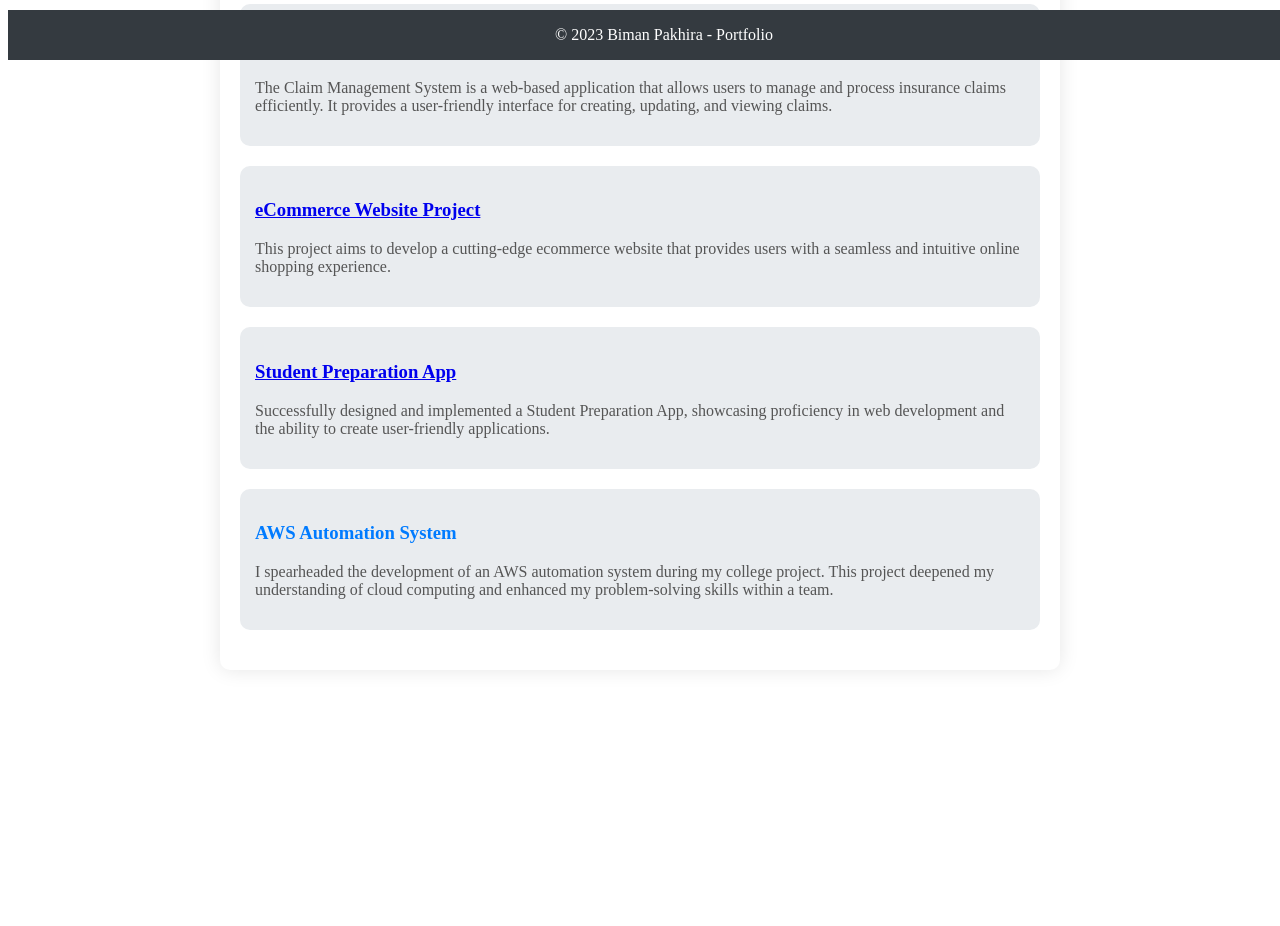
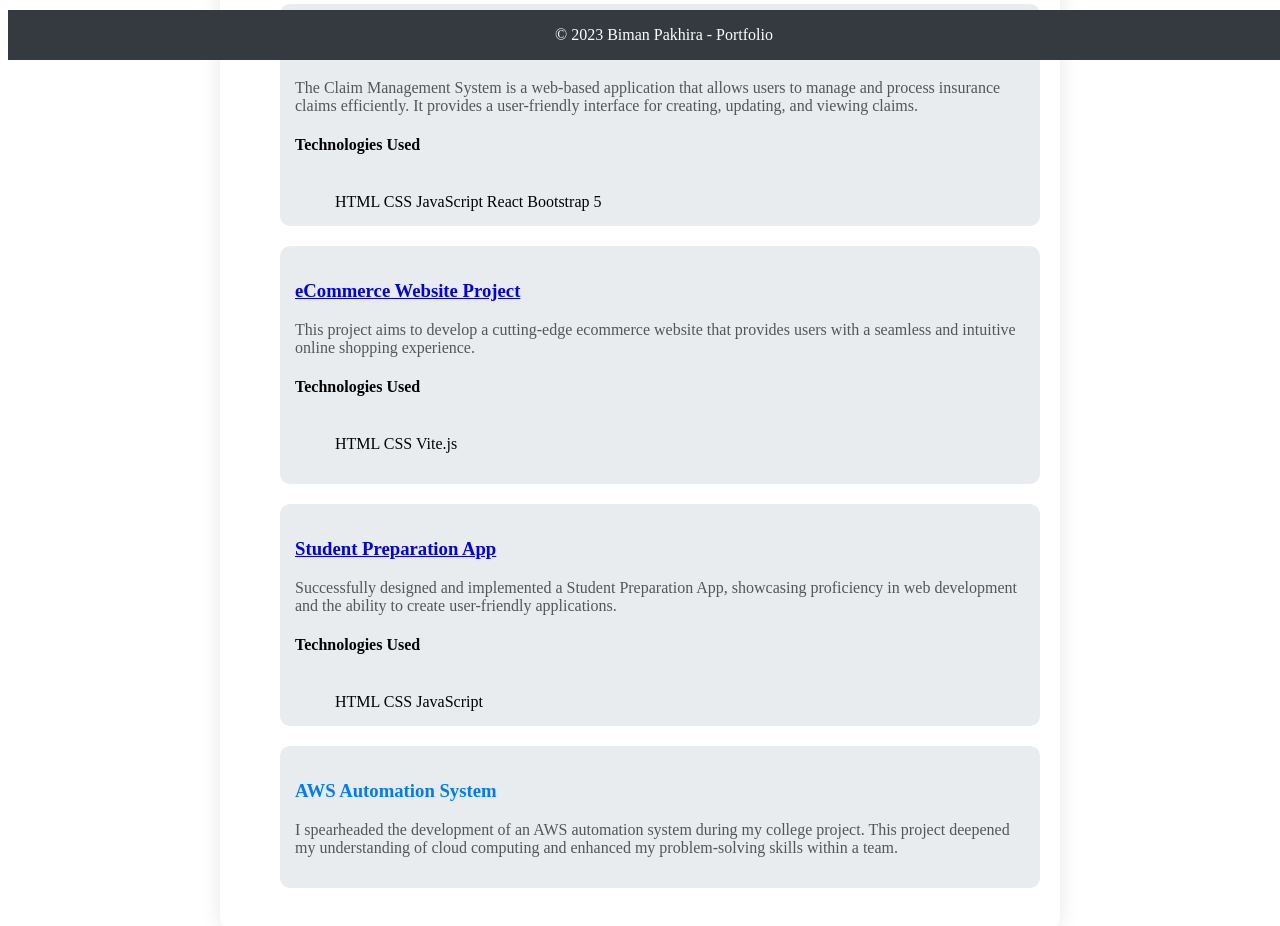
Before and after one commit to Biman-pakhira/portfolio, a plain HTML site: page index.html in a window 1280 px wide. Shown: the part 740-1666 px from the top of the page. Before the commit the page ends 1430 px from the top, so only its background shows below. Drawn offline with Linux system fonts and the light colour scheme.

Commit message:
Update index.html

```diff
--- a/index.html
+++ b/index.html
@@ -50,16 +50,32 @@
         </div>
 
         <h2 class="projects">Projects</h2>
+<ol>
         <div class="project">
             <h3><a href ="https://github.com/Biman-pakhira/Claim-Management-System"> Claim Management System</a></h3>
             <p>
                 The Claim Management System is a web-based application that allows users to manage and process insurance claims efficiently. It provides a user-friendly interface for creating, updating, and viewing claims.
             </p>
+            <h4>Technologies Used </h4><br>
+                <ul>
+                    HTML
+                    CSS
+                    JavaScript
+                    React
+                    Bootstrap 5
+
+                </ul>
         </div>
         <div class="project">
             <h3><a href ="https://github.com/Biman-pakhira/eCommerce-Website-Project"> eCommerce Website Project</a></h3>
             <p>
                 This project aims to develop a cutting-edge ecommerce website that provides users with a seamless and intuitive online shopping experience.
+                <h4>Technologies Used </h4><br>
+                <ul>
+                    HTML
+                    CSS
+                    Vite.js
+                </ul>
             </p>
         </div>
         <div class="project">
@@ -67,6 +83,12 @@
             <p>
                 Successfully designed and implemented a Student Preparation App, showcasing proficiency in web development and the ability to create user-friendly applications.
             </p>
+            <h4>Technologies Used </h4><br>
+                <ul>
+                    HTML
+                    CSS
+                    JavaScript
+                </ul>
         </div>
 
         <div class="project">
@@ -75,7 +97,7 @@
                 I spearheaded the development of an AWS automation system during my college project. This project deepened my understanding of cloud computing and enhanced my problem-solving skills within a team.
             </p>
         </div>
-
+        </ol>
 
     </section>
 
```
